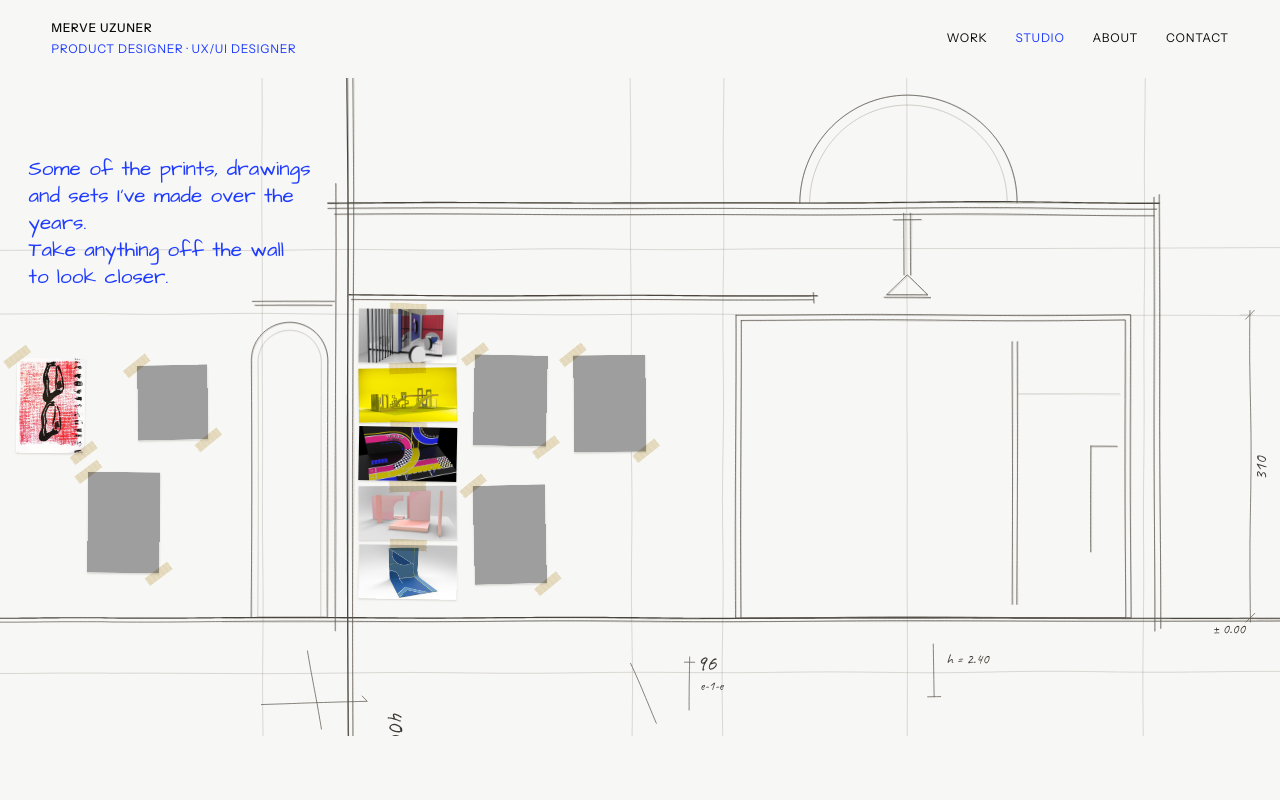
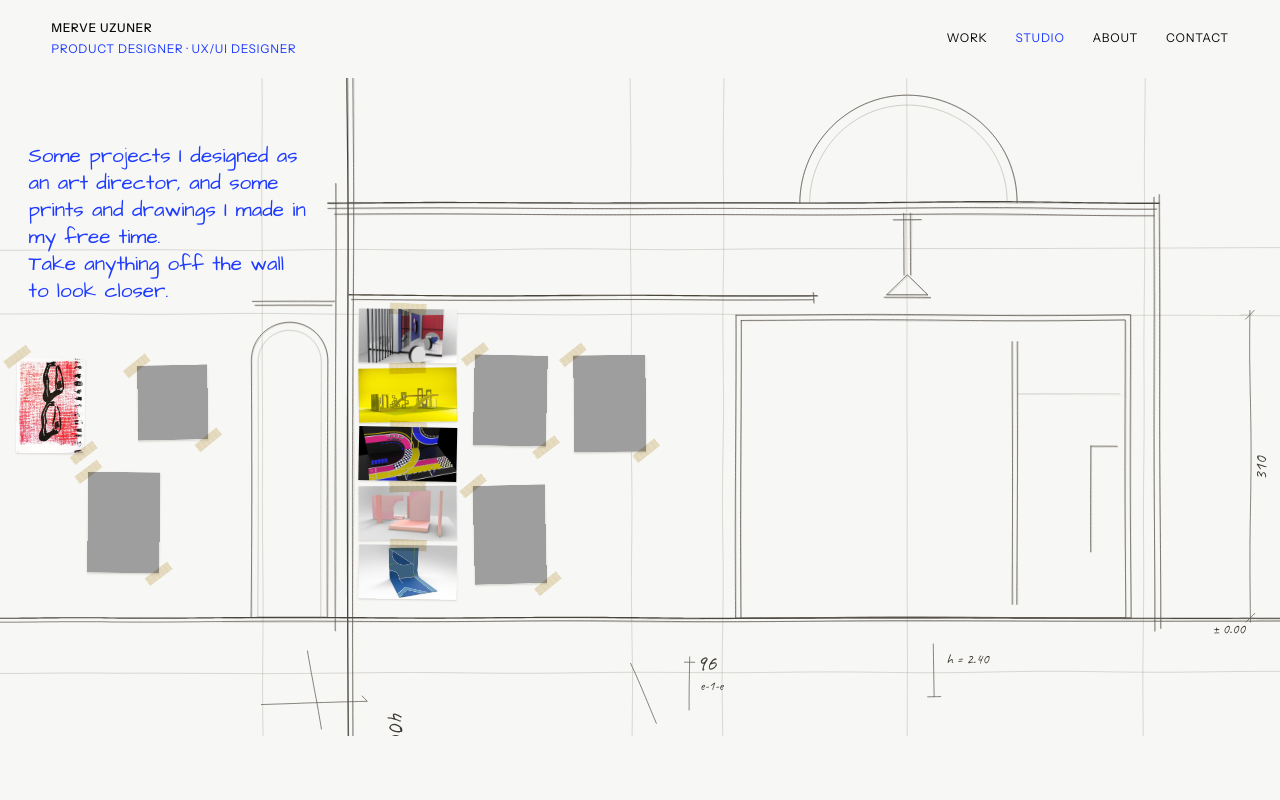
Before and after one commit to Mervellious/portfolio, a plain HTML site: page studio.html in a window 1280 px wide. Shown: the top 800 px of the page. Drawn offline with nearby package versions, Linux system fonts and the light colour scheme; grey boxes are pictures that could not be loaded.

Commit message:
Studio: new first sentence in the handwritten note
"Some projects I designed as an art director, and some prints and
drawings I made in my free time." Second sentence, font, size, colour
and position unchanged; the note is now six lines, clear of every
artwork, the arch and the work boxes.

Co-Authored-By: Claude Opus 5.5 <noreply@anthropic.com>

```diff
--- a/assets/css/studio.css
+++ b/assets/css/studio.css
@@ -147,8 +147,8 @@
    centred top to bottom. In the site blue (--blue
    from base.css). 28.35 units: 1.5x the earlier 18.9 (whose caps
    were 1.3x the 10.4-unit caps of the drawing's "h = 2.40"). At this
-   size the first sentence wraps onto three lines and the second onto
-   two (five in all); the text runs slightly past the area top and
+   size the first sentence wraps onto four lines and the second onto
+   two (six in all); the text runs slightly past the area top and
    bottom, still clear of the header, the arch and the wall items. */
 .studio-note {
   left: calc(-131 / 1600 * 100%);
--- a/studio.html
+++ b/studio.html
@@ -51,7 +51,7 @@
                placed on it -->
           <div class="studio-content">
             <!-- Handwritten note, below the floor line (assets/css/studio.css) -->
-            <p class="studio-note">Some of the prints, drawings and sets I've made over the years.<br>Take anything off the wall to look closer.</p>
+            <p class="studio-note">Some projects I designed as an art director, and some prints and drawings I made in my free time.<br>Take anything off the wall to look closer.</p>
 
             <!-- Swipe hint, under the floor line; only shown where the
                  stage scrolls sideways (assets/css/studio.css) -->
```
